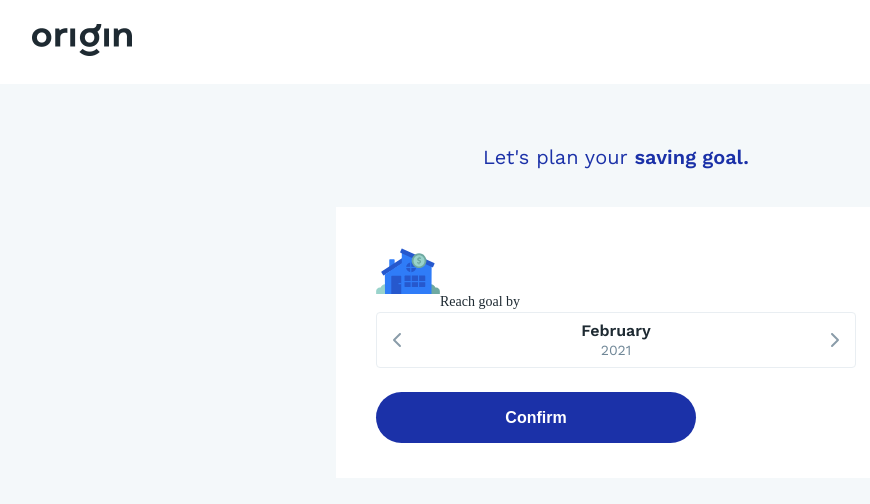
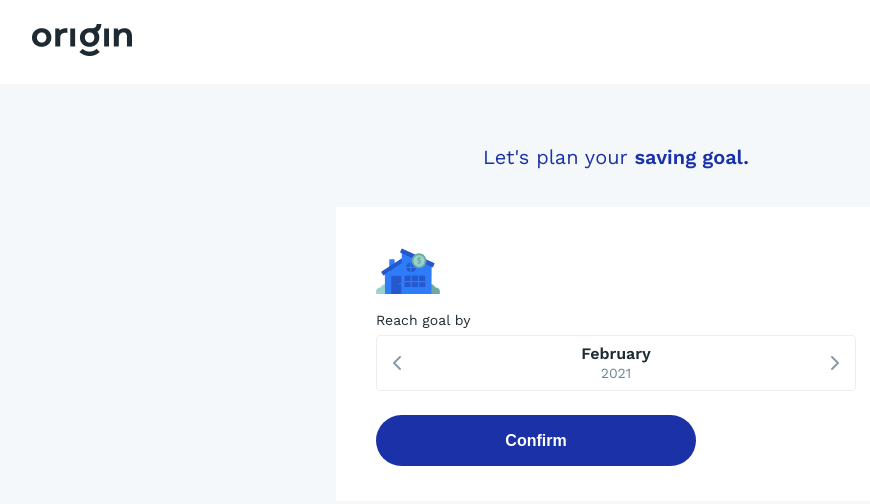
Before and after one commit to eduardogerentklein/saving-goal, a Next.js app: page / in a window 1280 px wide. Shown: the top 504 px of the page, without its empty margins (24-894 px from the left). Built offline with nearby package versions, Linux system fonts and the light colour scheme.

Commit message:
Fix: Label component

```diff
--- a/src/components/button/index.tsx
+++ b/src/components/button/index.tsx
@@ -5,6 +5,7 @@ interface ButtonProps {
   color?: string
   width?: string
   fontWeight?: number
+  disabled?: boolean
 }
 
 export const Button = styled.button<ButtonProps>`
@@ -40,5 +41,6 @@ Button.defaultProps = {
   backgroundColor: 'var(--primary-color)',
   color: 'white',
   width: '320px',
-  fontWeight: 600
+  fontWeight: 600,
+  disabled: false
 }
--- a/src/components/input/MonthPicker.tsx
+++ b/src/components/input/MonthPicker.tsx
@@ -14,6 +14,7 @@ const Container = styled(Box)`
   border-color: var(--white-color-75);
   border-radius: var(--spacing-1);
 
+  margin-top: var(--spacing-1);
   margin-bottom: var(--spacing-4);
   padding-top: var(--spacing-1);
   padding-bottom: var(--spacing-1);
@@ -95,7 +96,7 @@ const Year = styled(Span)`
 
 export const MonthPicker = () => {
   return (
-    <>
+    <Box>
       <Label>Reach goal by</Label>
       <Container aria-label='Month picker box'>
         <ToggleLeftButton
@@ -129,6 +130,6 @@ export const MonthPicker = () => {
           />
         </ToggleRightButton>
       </Container>
-    </>
+    </Box>
   )
 }
--- a/src/components/typography/Label.tsx
+++ b/src/components/typography/Label.tsx
@@ -1,9 +1,7 @@
 import styled from 'styled-components'
 
 export const Label = styled.label`
-  margin-bottom: var(--spacing-1);
-
-  font-family: 'Work Sans, sans-serif';
+  font-family: Work Sans, sans-serif;
   font-size: var(--font-size-2);
   font-weight: var(--font-weight-1);
   line-height: var(--line-height-3);
```
